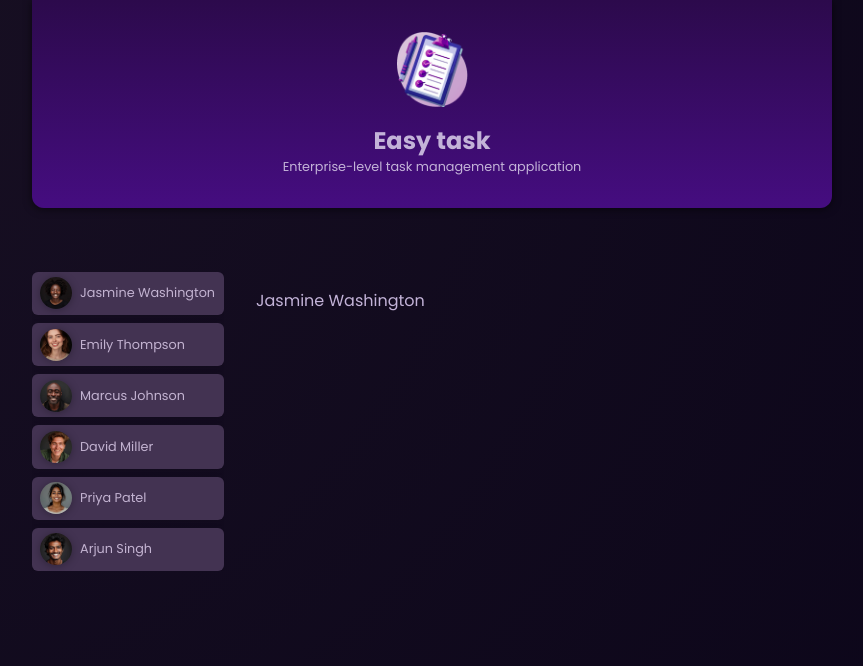
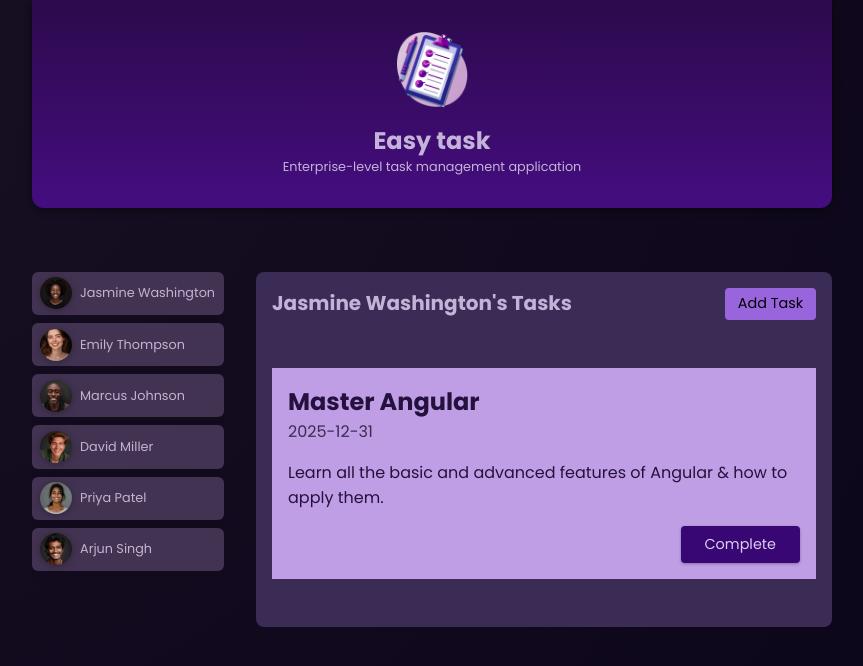
Before and after one commit to katic-nemanja/CompleteCourse-Angular, an Angular app in the folder 02 - Essentials/: page / in a window 1280 px wide. Both pictures are taken after a click on the button "Jasmine Washington". Shown: the top 666 px of the page, without its empty margins (208-1071 px from the left). Built offline with nearby package versions, Linux system fonts and the light colour scheme.

Commit message:
stigao do 46 - Outputting Task Data in the Task Component

```diff
--- a/02 - Essentials/src/app/app.component.html
+++ b/02 - Essentials/src/app/app.component.html
@@ -1,24 +1,17 @@
 <app-header></app-header>
 <main>
   <ul id="users">
-    <li>
-      <app-user [user]="userList[0]" (select)="onClickedListItem($event)" />
-    </li>
-    <li>
-      <app-user [user]="userList[1]" (select)="onClickedListItem($event)" />
-    </li>
-    <li>
-      <app-user [user]="userList[2]" (select)="onClickedListItem($event)" />
-    </li>
-    <li>
-      <app-user [user]="userList[3]" (select)="onClickedListItem($event)" />
-    </li>
-    <li>
-      <app-user [user]="userList[4]" (select)="onClickedListItem($event)" />
-    </li>
-    <li>
-      <app-user [user]="userList[5]" (select)="onClickedListItem($event)" />
-    </li>
+    @for (item of userList; track $index) {
+      <li>
+        <app-user [user]="item" (select)="onClickedListItem($event)" />
+      </li>
+    }
   </ul>
-  <app-tasks [imeZaPrikaz]="selectedUser" />
+  @if (selectedUser) {
+    <app-tasks [id]="selectedUserId" [imeZaPrikaz]="selectedUser.name" />
+  }
+  @else {
+    <p id="fallback">Select a user to look into their tasks</p>
+  }
+
 </main>
--- a/02 - Essentials/src/app/app.component.ts
+++ b/02 - Essentials/src/app/app.component.ts
@@ -13,15 +13,15 @@ import { TasksComponent } from './tasks/tasks.component';
 })
 export class AppComponent {
   userList = DUMMY_USERS;
-  selecteUserId!:any;
+  selectedUserId!:string;
   imeKorisnika!:any;
 
   get selectedUser(){
-    return this.userList.find(user=>user.id ===this.selecteUserId)?.name!;
+    return this.userList.find(user=>user.id ===this.selectedUserId);
   }
 
   onClickedListItem(id:string){
-    this.selecteUserId = id;
+    this.selectedUserId = id;
     // this.ImeZaTransport = this.userList.find(user=>user.id===id)?.name!;
   }
 }
--- /dev/null
+++ b/02 - Essentials/src/app/dummy-tasks.ts
@@ -0,0 +1,47 @@
+export const dummyTasks = [
+    {
+      id: 't1',
+      userId: 'u1',
+      title: 'Master Angular',
+      summary:
+        'Learn all the basic and advanced features of Angular & how to apply them.',
+      dueDate: '2025-12-31',
+    },
+    {
+      id: 't2',
+      userId: 'u3',
+      title: 'Build first prototype',
+      summary: 'Build a first prototype of the online shop website',
+      dueDate: '2024-05-31',
+    },
+    {
+      id: 't3',
+      userId: 'u3',
+      title: 'Prepare issue template',
+      summary:
+        'Prepare and describe an issue template which will help with project management',
+      dueDate: '2024-06-15',
+    },
+
+    {
+      id: 't2',
+      userId: 'u3',
+      title: 'Nauci usrani Angular',
+      summary: 'Napravi nesto konacno',
+      dueDate: '2024-05-31',
+    },
+    {
+      id: 't2',
+      userId: 'u4',
+      title: 'Jedi',
+      summary: 'Skuvaj sataras',
+      dueDate: '2024-05-31',
+    },
+    {
+      id: 't2',
+      userId: 'u5',
+      title: 'Procitaj knjigu',
+      summary: 'Otidji do biblioteke',
+      dueDate: '2024-05-31',
+    },
+  ]
--- /dev/null
+++ b/02 - Essentials/src/app/task/task.component.css
@@ -0,0 +1,37 @@
+article {
+    padding: 1rem;
+    color: #25113d;
+    background-color: #bf9ee5;
+  }
+
+  h2 {
+    margin: 0;
+  }
+
+  time {
+    color: #3c2c50;
+  }
+
+  .actions {
+    text-align: right;
+    margin: 0;
+  }
+
+  .actions button {
+    font: inherit;
+    font-size: 0.9rem;
+    cursor: pointer;
+    background-color: #380774;
+    color: #decdf2;
+    border-radius: 4px;
+    padding: 0.5rem 1.5rem;
+    border: none;
+    box-shadow: 0 1px 3px rgba(0, 0, 0, 0.3);
+    transition: all 0.3s ease;
+  }
+
+  .actions button:hover,
+  .actions button:active {
+    background-color: #4a0774;
+    box-shadow: 0 1px 6px rgba(0, 0, 0, 0.3);
+  }
--- /dev/null
+++ b/02 - Essentials/src/app/task/task.component.html
@@ -0,0 +1,8 @@
+<article>
+    <h2>{{zadatak.title}}</h2>
+    <time>{{zadatak.dueDate}}</time>
+    <p>{{zadatak.summary}}</p>
+    <p class="actions">
+        <button>Complete</button>
+    </p>
+</article>
--- a/02 - Essentials/src/app/tasks/tasks.component.css
+++ b/02 - Essentials/src/app/tasks/tasks.component.css
@@ -0,0 +1,63 @@
+#tasks {
+    padding: 1rem;
+    border-radius: 8px;
+    max-height: 60vh;
+    overflow: auto;
+    background-color: #3a2c54;
+  }
+
+  header {
+    display: flex;
+    justify-content: space-between;
+    align-items: flex-start;
+    margin-bottom: 2rem;
+    gap: 1rem;
+  }
+
+  h2 {
+    margin: 0;
+    font-size: 0.9rem;
+    width: 60%;
+    text-wrap: balance;
+  }
+
+  menu {
+    margin: 0;
+    padding: 0;
+  }
+
+  menu button {
+    font: inherit;
+    cursor: pointer;
+    background-color: #9965dd;
+    border-radius: 4px;
+    border: none;
+    padding: 0.35rem 0.8rem;
+    font-size: 0.9rem;
+  }
+
+  menu button:hover,
+  menu button:active {
+    background-color: #a565dd
+  }
+
+  ul {
+    list-style: none;
+    margin: 1rem 0;
+    padding: 0;
+    display: flex;
+    flex-direction: column;
+    gap: 1rem;
+    max-height: 50vh;
+    overflow: auto;
+  }
+
+  @media (min-width: 768px) {
+    h2 {
+      font-size: 1.25rem;
+    }
+
+    menu {
+      width: auto;
+    }
+  }
--- a/02 - Essentials/src/app/tasks/tasks.component.html
+++ b/02 - Essentials/src/app/tasks/tasks.component.html
@@ -1 +1,25 @@
-<p>{{ imeZaPrikaz}}</p>
+<section id="tasks">
+    <header>
+        <h2>{{ imeZaPrikaz}}'s Tasks</h2>
+        <menu>
+            <button>Add Task</button>
+        </menu>
+    </header>
+    <ul>
+        <li>
+            @if (zadatakUsera.length>0) {
+            @for (item of zadatakUsera; track item.id) {
+            <ul>
+                <li>
+                    <app-task [zadatak]="item" />
+                </li>
+            </ul>
+            }
+
+            }
+            @else {
+            <h3>Ovaj korisnik nema definisane zadatke!!!</h3>
+            }
+        </li>
+    </ul>
+</section>
--- a/02 - Essentials/src/app/tasks/tasks.component.ts
+++ b/02 - Essentials/src/app/tasks/tasks.component.ts
@@ -1,13 +1,21 @@
 import { Component, Input } from '@angular/core';
 import { DUMMY_USERS } from '../dummy-users';
+import { TaskComponent } from '../task/task.component';
+import {dummyTasks} from '../dummy-tasks';
 
 @Component({
   selector: 'app-tasks',
   standalone: true,
-  imports: [],
+  imports: [TaskComponent],
   templateUrl: './tasks.component.html',
   styleUrl: './tasks.component.css'
 })
 export class TasksComponent {
+  rndZadaci = dummyTasks;
   @Input({required:true}) imeZaPrikaz!:string;
+  @Input({required:true}) id!:string;
+
+  get zadatakUsera(){
+    return this.rndZadaci.filter(item=>item.userId===this.id);
+  }
 }
```
Also changed, not shown: 02 - Essentials/src/app/task/task.component.ts (added, +21 -0 lines), 1 other file (tests, documents, lock files or other folders).
